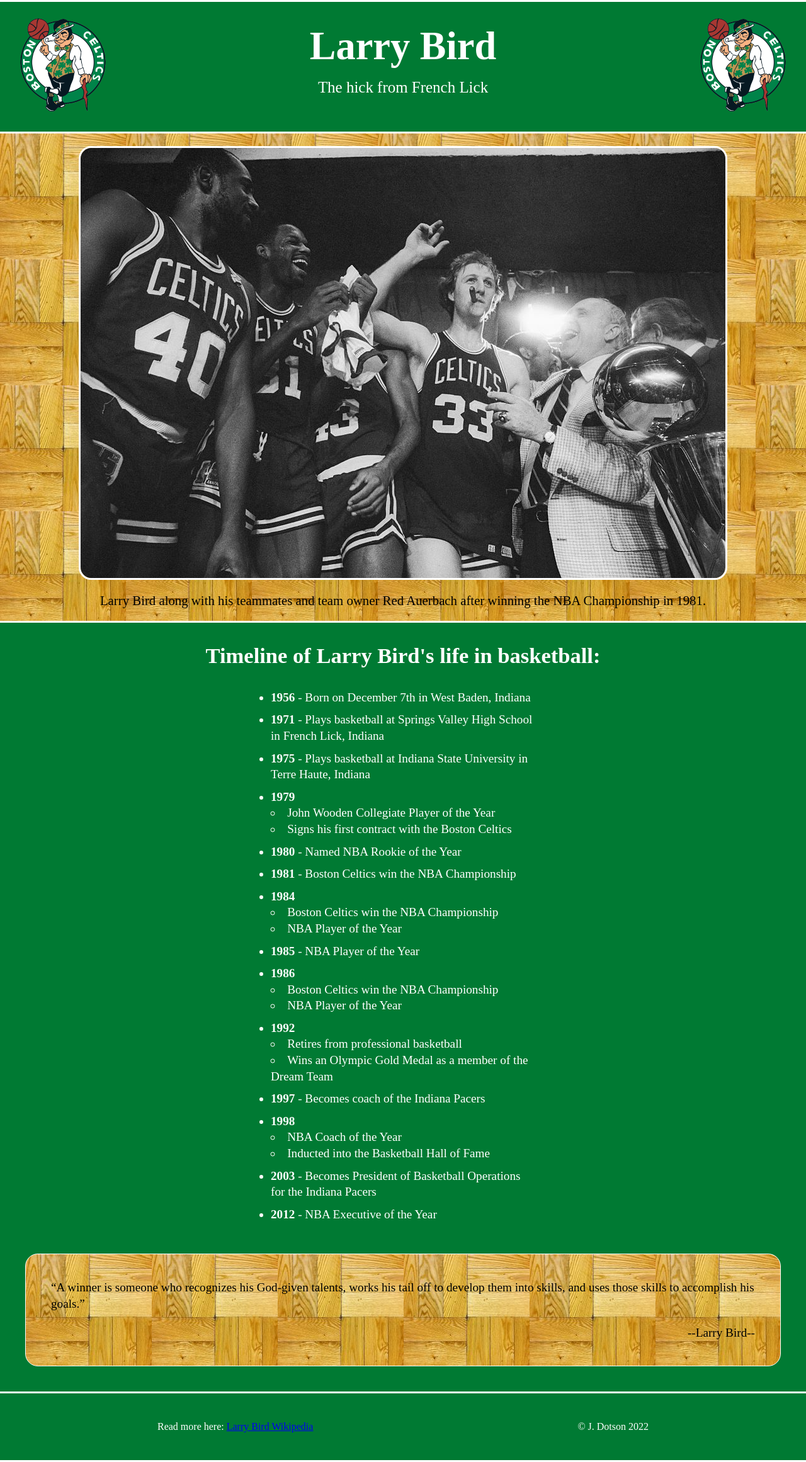
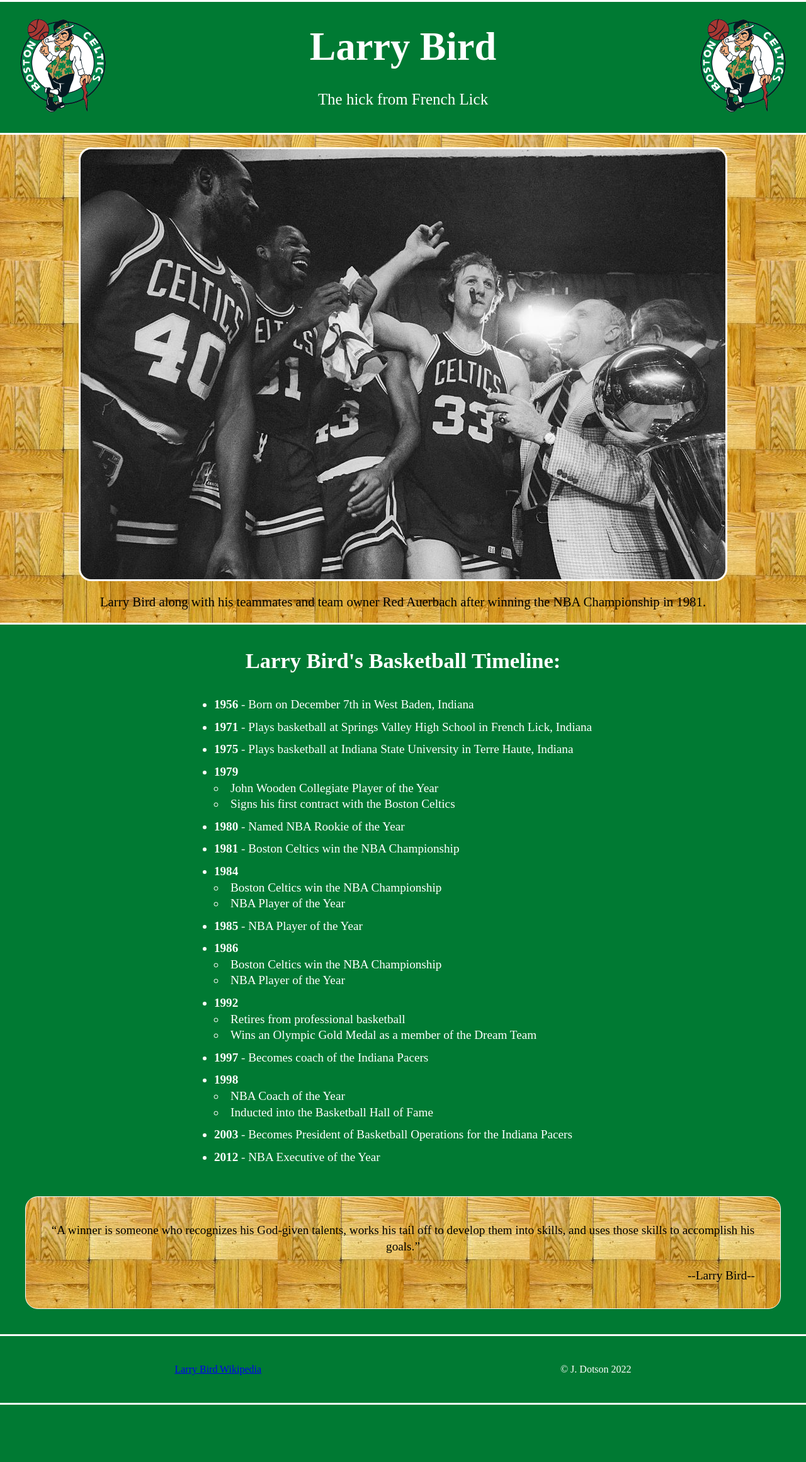
Before and after one commit to Eviljohn78/larry-bird-tribute, a plain HTML site: page index.html in a window 1280 px wide. Shown: the whole page at 63% size. After the commit the page ends 2231 px from the top, so only its background shows below. Drawn offline with Linux system fonts and the light colour scheme.

Commit message:
Added media queries for responsiveness

```diff
--- a/index.html
+++ b/index.html
@@ -19,7 +19,7 @@
         The hick from French Lick
       </p>
     </div>
-    <div>
+    <div class="logo-2">
       <img src="images/logo.png" alt="Celtics Logo">
     </div>
   </header>
@@ -34,7 +34,7 @@
 
     <section class="section-2">
       <h2>
-        Timeline of Larry Bird's life in basketball:
+        Larry Bird's Basketball Timeline:
       </h2>
       <ul class="section-2-list">
         <li><b>1956</b> - Born on December 7th in West Baden, Indiana</li>
@@ -87,7 +87,7 @@
   </main>
 
   <footer>
-    <div>Read more here: <a href="https://en.wikipedia.org/wiki/Larry_Bird" title="Larry Bird Wikipedia" target="_blank">Larry Bird Wikipedia</a></div>
+    <div><a href="https://en.wikipedia.org/wiki/Larry_Bird" title="Larry Bird Wikipedia" target="_blank">Larry Bird Wikipedia</a></div>
     <div>&copy; J. Dotson 2022</div>
   </footer>
 
--- a/style.css
+++ b/style.css
@@ -14,16 +14,27 @@ body {
 
 header {
   display: flex;
-  justify-content: space-between;
+  flex-direction: column;
   align-items: center;
+  text-align: center;
+
   border-top: medium solid white;
   border-bottom: medium solid white;
   font-size: 130%;
 }
 
+.logo-1 {
+
+}
+
 h1 {
   font-size: 300%;
-  padding: 40px 0px 20px 0px;
+  padding: 0px 0px 20px 0px;
+  line-height: 100%;
+}
+
+.logo-2 {
+  display: none;
 }
 
 header p {
@@ -31,19 +42,11 @@ header p {
   padding: 20px 0px 40px 0px;
 }
 
-.title {
-  display: flex;
-  flex-direction: column;
-  justify-content: center;
-  align-items: center;
-}
-
 .section-1 {
   display: flex;
   flex-direction: column;
   justify-content: center;
   align-items: center;
-  text-align: justify;
   background-image: url(images/floor.jpg);
   color: black;
   padding: 20px;
@@ -75,11 +78,13 @@ header p {
 
 .section-2 h2 {
   font-size: 180%;
+  line-height: 100%;
+  text-align: center;
 }
 
 .section-2-list {
   padding: 40px;
-  width: 500px;
+  width: auto;
 }
 
 .section-2-list li {
@@ -105,6 +110,7 @@ blockquote {
   background-image: url(images/floor.jpg);
   color: black;
   font-weight: 500;
+  text-align: center;
 }
 
 .larry {
@@ -113,7 +119,35 @@ blockquote {
 
 footer {
   display: flex;
+  flex-direction: column;
   justify-content: space-around;
+  align-items: center;
+  text-align: center;
   padding: 40px;
   border-bottom: medium solid white;
 }
+
+@media (min-width: 800px) {
+  header {
+    display: flex;
+    flex-direction: row;
+    justify-content: space-between;
+    align-items: center;
+  }
+
+  h1 {
+    padding: 40px 0px 20px 0px;
+  }
+
+  .logo-2 {
+    display: block;
+  }
+
+  footer {
+    display: flex;
+    flex-direction: row;
+    justify-content: space-around;
+    align-items: center;
+  }
+
+}
```
